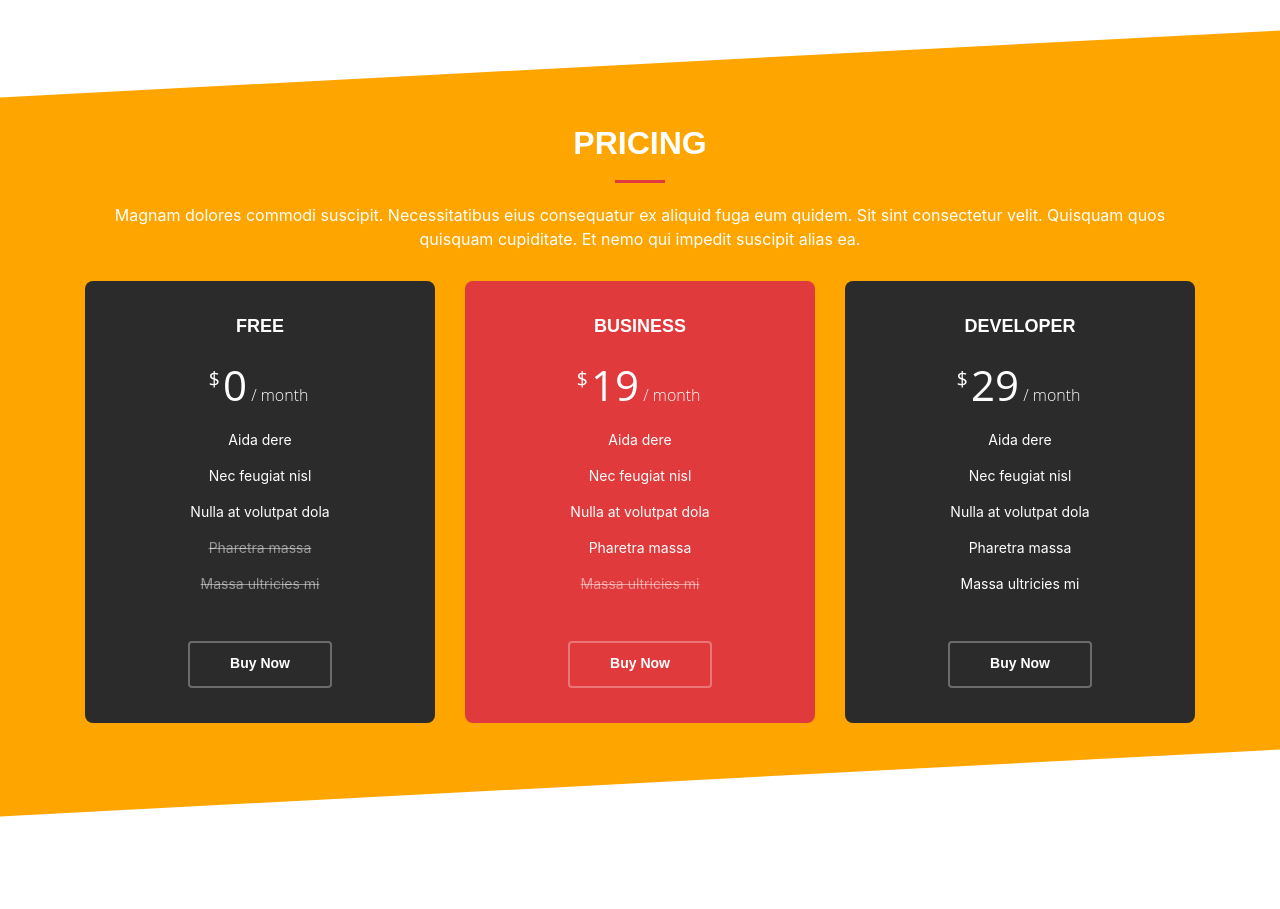
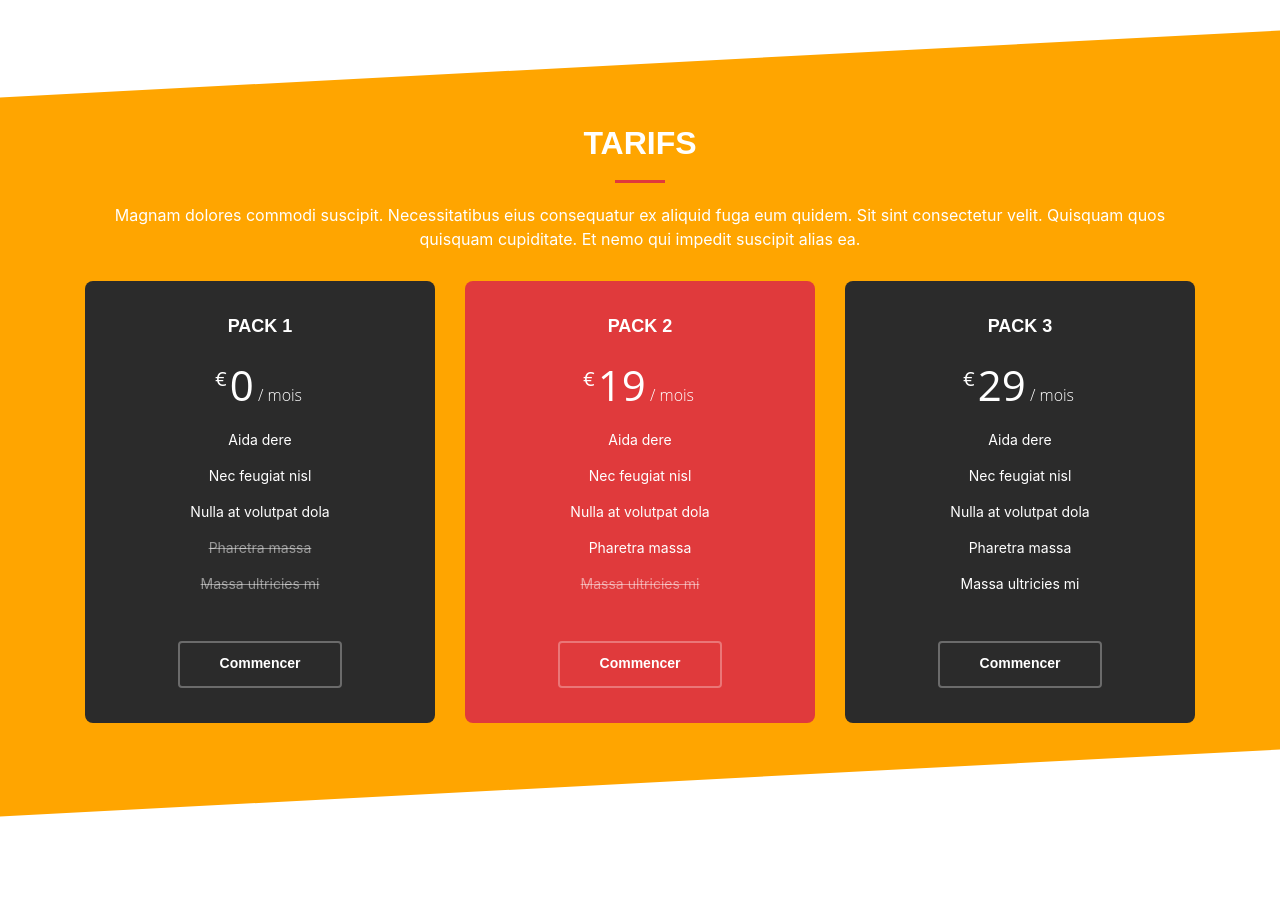
Before and after one commit to alphaseul/ryadcoach, a React (Create React App) app: page / in a window 1280 px wide. Shown: the part 5640-6549 px from the top of the page. Built offline with nearby package versions, Linux system fonts and the light colour scheme.

Commit message:
pricing change

```diff
--- a/src/page/Home.js
+++ b/src/page/Home.js
@@ -551,7 +551,7 @@ function Home() {
         <section id="pricing" class="pricing section-bg">
           <div class="container" data-aos="fade-up">
             <div class="section-title">
-              <h2>Pricing</h2>
+              <h2>Tarifs</h2>
               <p>
                 Magnam dolores commodi suscipit. Necessitatibus eius consequatur
                 ex aliquid fuga eum quidem. Sit sint consectetur velit. Quisquam
@@ -562,9 +562,9 @@ function Home() {
             <div class="row">
               <div class="col-lg-4 col-md-6">
                 <div class="box" data-aos="fade-up" data-aos-delay="100">
-                  <h3>Free</h3>
+                  <h3>Pack 1</h3>
                   <h4>
-                    <sup>$</sup>0<span> / month</span>
+                    <sup>€</sup>0<span> / mois</span>
                   </h4>
                   <ul>
                     <li>Aida dere</li>
@@ -575,7 +575,7 @@ function Home() {
                   </ul>
                   <div class="btn-wrap">
                     <a href="#" class="btn-buy">
-                      Buy Now
+                      Commencer
                     </a>
                   </div>
                 </div>
@@ -587,9 +587,9 @@ function Home() {
                   data-aos="fade-up"
                   data-aos-delay="200"
                 >
-                  <h3>Business</h3>
+                  <h3>Pack 2</h3>
                   <h4>
-                    <sup>$</sup>19<span> / month</span>
+                    <sup>€</sup>19<span> / mois</span>
                   </h4>
                   <ul>
                     <li>Aida dere</li>
@@ -600,7 +600,7 @@ function Home() {
                   </ul>
                   <div class="btn-wrap">
                     <a href="#" class="btn-buy">
-                      Buy Now
+                      Commencer
                     </a>
                   </div>
                 </div>
@@ -608,9 +608,9 @@ function Home() {
 
               <div class="col-lg-4 col-md-6 mt-4 mt-lg-0">
                 <div class="box" data-aos="fade-up" data-aos-delay="300">
-                  <h3>Developer</h3>
+                  <h3>Pack 3</h3>
                   <h4>
-                    <sup>$</sup>29<span> / month</span>
+                    <sup>€</sup>29<span> / mois</span>
                   </h4>
                   <ul>
                     <li>Aida dere</li>
@@ -621,7 +621,7 @@ function Home() {
                   </ul>
                   <div class="btn-wrap">
                     <a href="#" class="btn-buy">
-                      Buy Now
+                      Commencer
                     </a>
                   </div>
                 </div>
```
Also changed, not shown: 1 other file (tests, documents, lock files or other folders).
